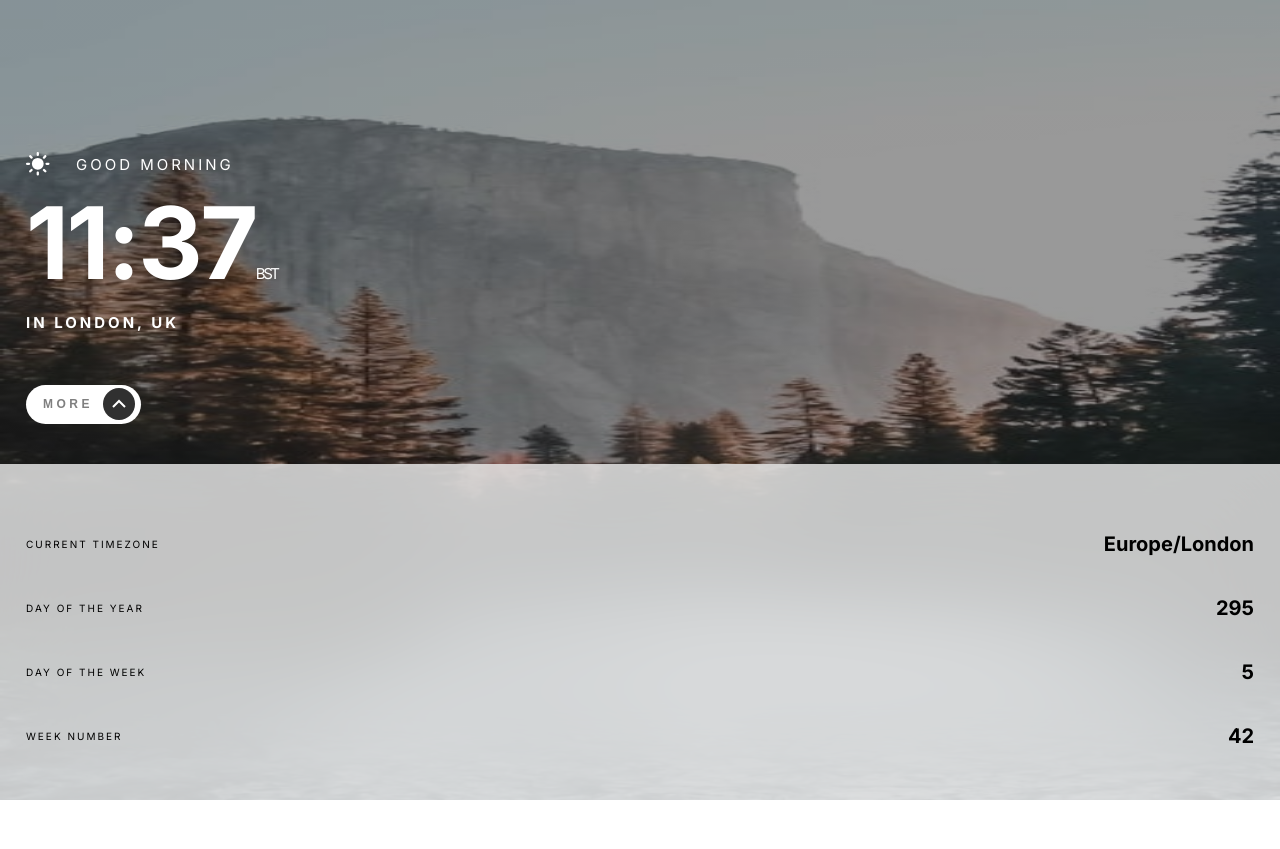
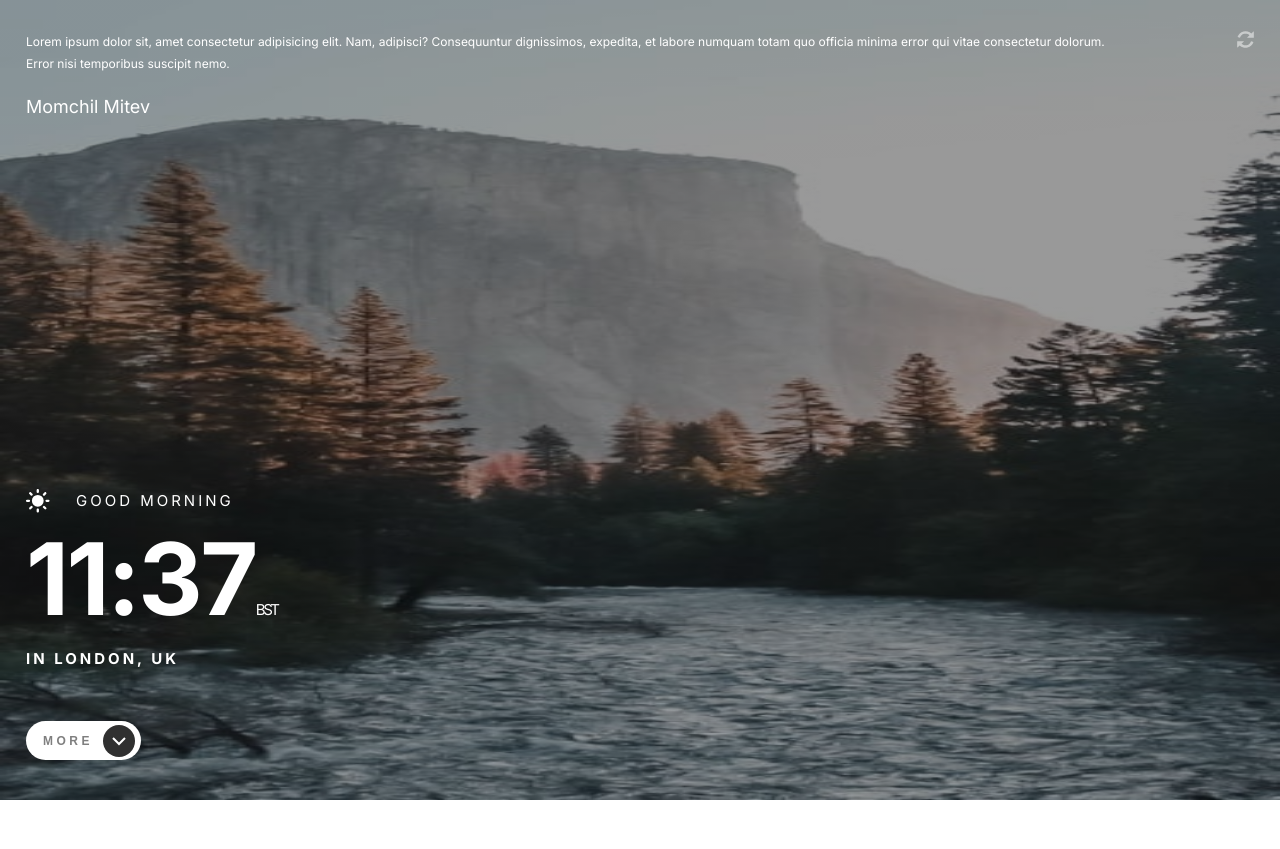
Before and after one commit to momchilmitev/clock-app, a React app: page / in a window 1280 px wide. Before the commit the page ends 800 px from the top, so only its background shows below. Built offline with nearby package versions, Linux system fonts and the light colour scheme.

Commit message:
added simple transition animation for opening and clising the info panel

```diff
--- a/src/components/App/App.js
+++ b/src/components/App/App.js
@@ -7,7 +7,7 @@ import Button from '../Button/Button';
 function App() {
   const [open, setOpen] = useState(false);
 
-  const openClass = open ? 'app' : 'app app--open';
+  const openClass = open ? 'app app--open' : 'app';
 
   const toggleInfo = () => {
     setOpen(!open);
--- a/src/components/App/App.scss
+++ b/src/components/App/App.scss
@@ -14,7 +14,7 @@
 
   &--open {
     .clock {
-      height: 60%;
+      height: 60vh;
       justify-content: flex-end;
     }
 
@@ -29,7 +29,7 @@
     .info {
       display: flex;
       flex-direction: column;
-      height: 40%;
+      height: 40vh;
       background: rgba(255, 255, 255, 0.75);
       backdrop-filter: blur(40.7742px);
       color: var(--black);
@@ -69,5 +69,6 @@
 }
 
 .info {
-  display: none;
+  height: 0vh;
+  transition: 0.1s;
 }
```
